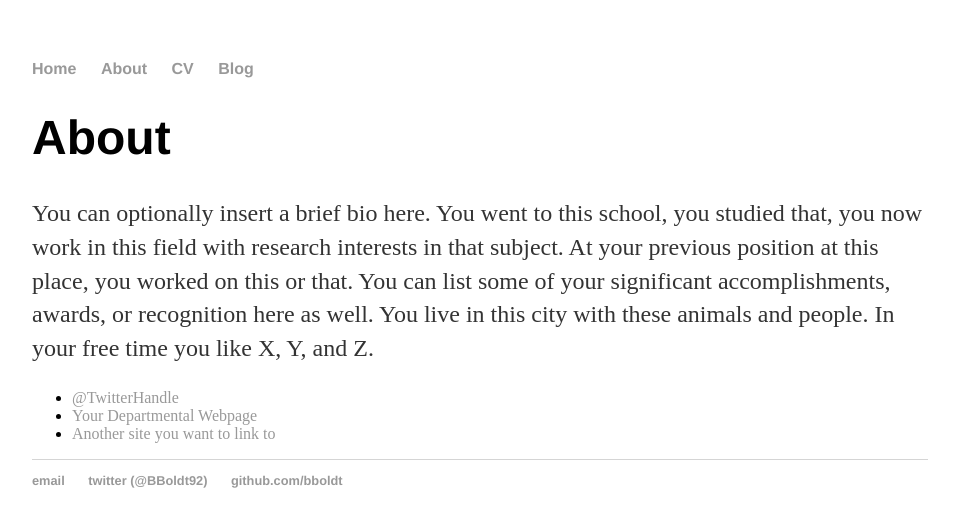
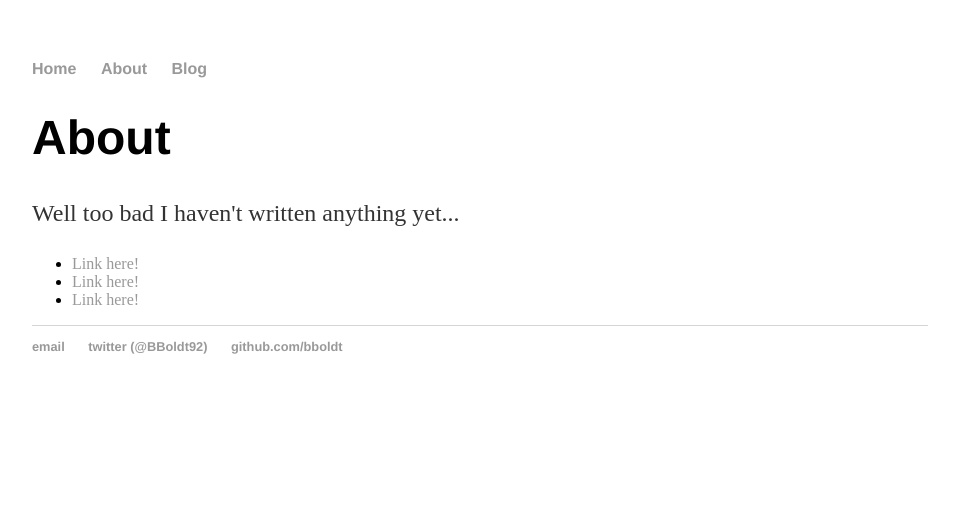
Before and after one commit to BBoldt/bboldt.github.io, a Jekyll site: the page built from about/index.html, in a window 1280 px wide. Shown: the top 527 px of the page, without its empty margins (160-1119 px from the left). Built offline with Jekyll 4.4.1, drawn with Linux system fonts in a browser that asks for light colours.

Commit message:
stuff and things

```diff
--- a/_layouts/default.html
+++ b/_layouts/default.html
@@ -10,7 +10,6 @@
 	    		<ul>
 	        		<li><a href="/">Home</a></li>
 		        	<li><a href="/about">About</a></li>
-	        		<li><a href="/cv">CV</a></li>
 	        		<li><a href="/blog">Blog</a></li>
 	    		</ul>
 			</nav>
--- a/about/index.html
+++ b/about/index.html
@@ -5,11 +5,11 @@ title: About Hank Quinlan
 
 		<div class="about">
 			<h1>About</h1>
-			<p>You can optionally insert a brief bio here. You went to this school, you studied that, you now work in this field with research interests in that subject. At your previous position at this place, you worked on this or that. You can list some of your significant accomplishments, awards, or recognition here as well. You live in this city with these animals and people. In your free time you like X, Y, and Z.</p>
+			<p>Well too bad I haven't written anything yet...</p>
 
 			<ul class="contacts">
-				<li><a href="#">@TwitterHandle</a></li>
-				<li><a href="#">Your Departmental Webpage</a></li>
-				<li><a href="#">Another site you want to link to</a></li>
+				<li><a href="#">Link here!</a></li>
+				<li><a href="#">Link here!</a></li>
+				<li><a href="#">Link here!</a></li>
 				</ul>
 		</div>
```
